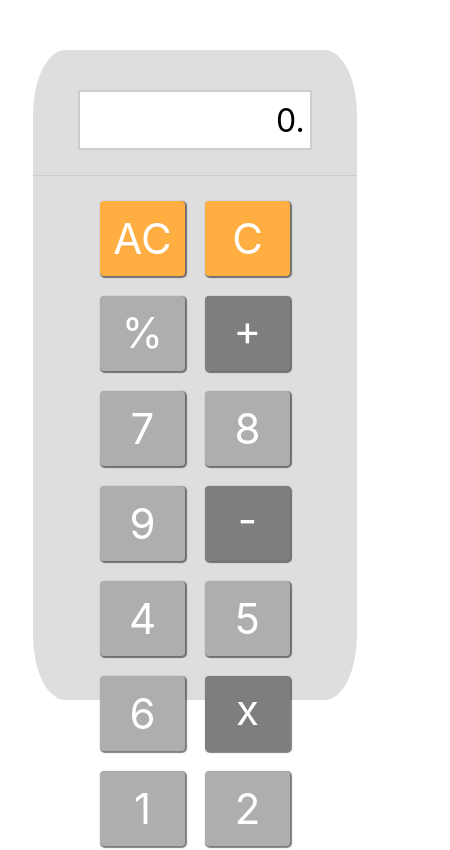
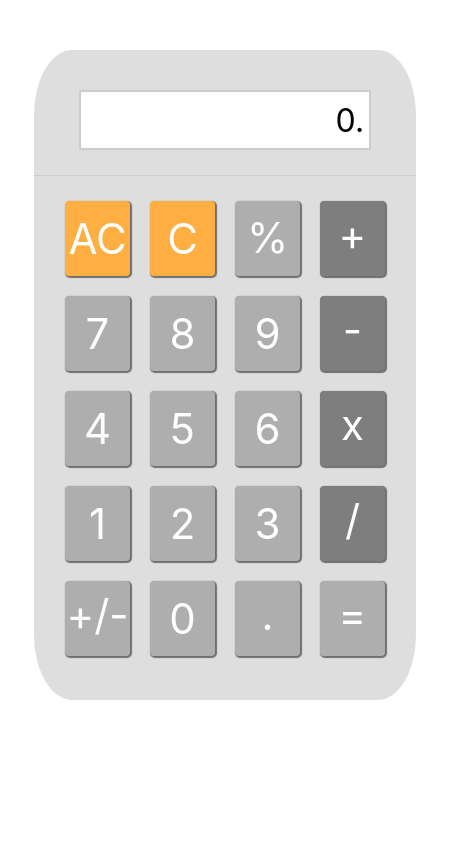
Before and after one commit to smguggen/calculator.plus, a React (Create React App) app: page / in a window 390 px wide. Shown: the top 850 px of the page, 450 px wide, since content can reach past the window. Built offline with nearby package versions, Linux system fonts and the light colour scheme.

Commit message:
Prevent calculator from collapsing on small screens

```diff
--- a/src/App.scss
+++ b/src/App.scss
@@ -11,6 +11,7 @@ html {
     display:flex;
     justify-content:center;
     padding:50px 30px;
+    min-width:450px;
   }
 
   .container {
@@ -108,4 +109,7 @@ html {
       .container {
           width: 98%;
       }
+      .bottom {
+        grid-template-columns: repeat(auto-fill, 65px);
+      }
   }
```
